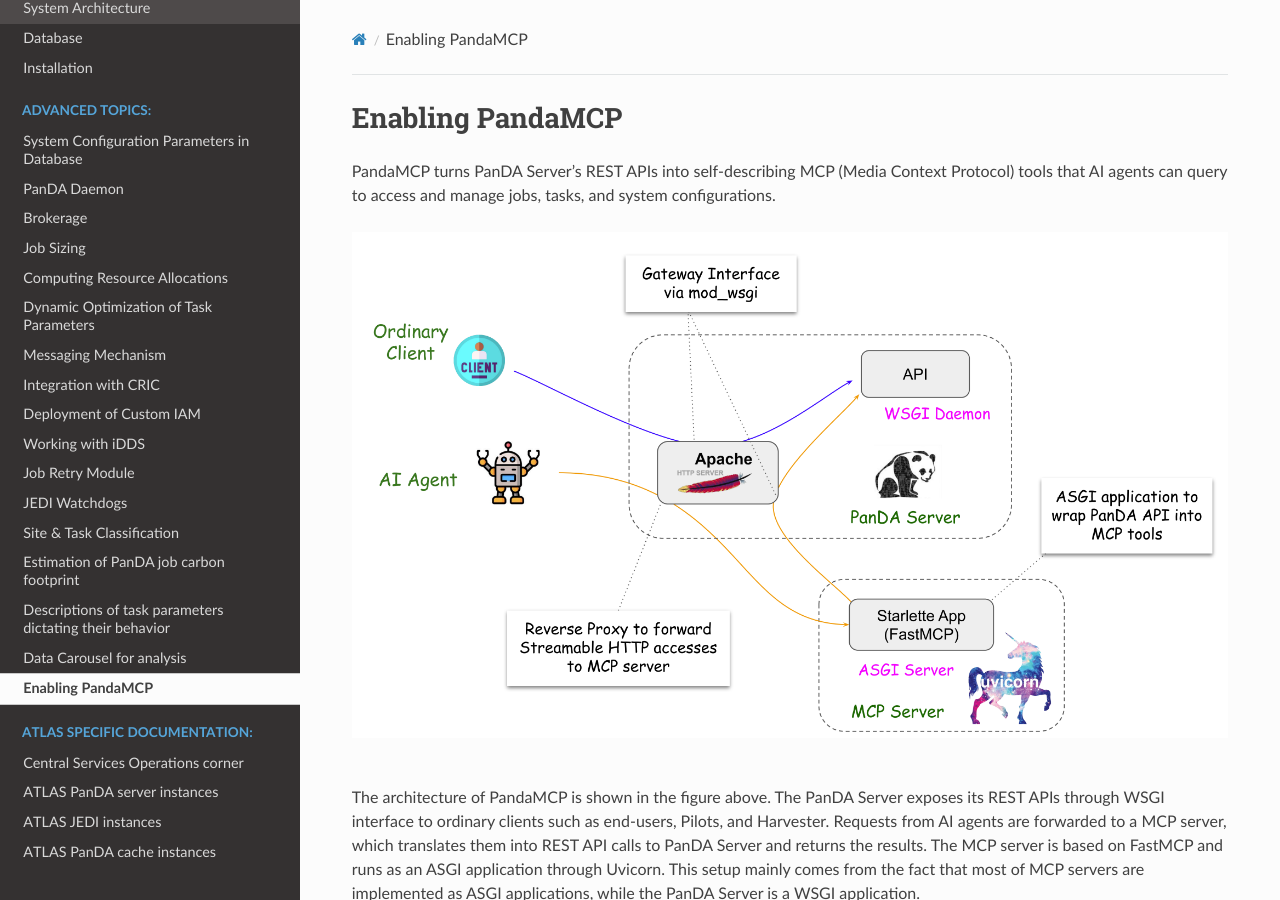
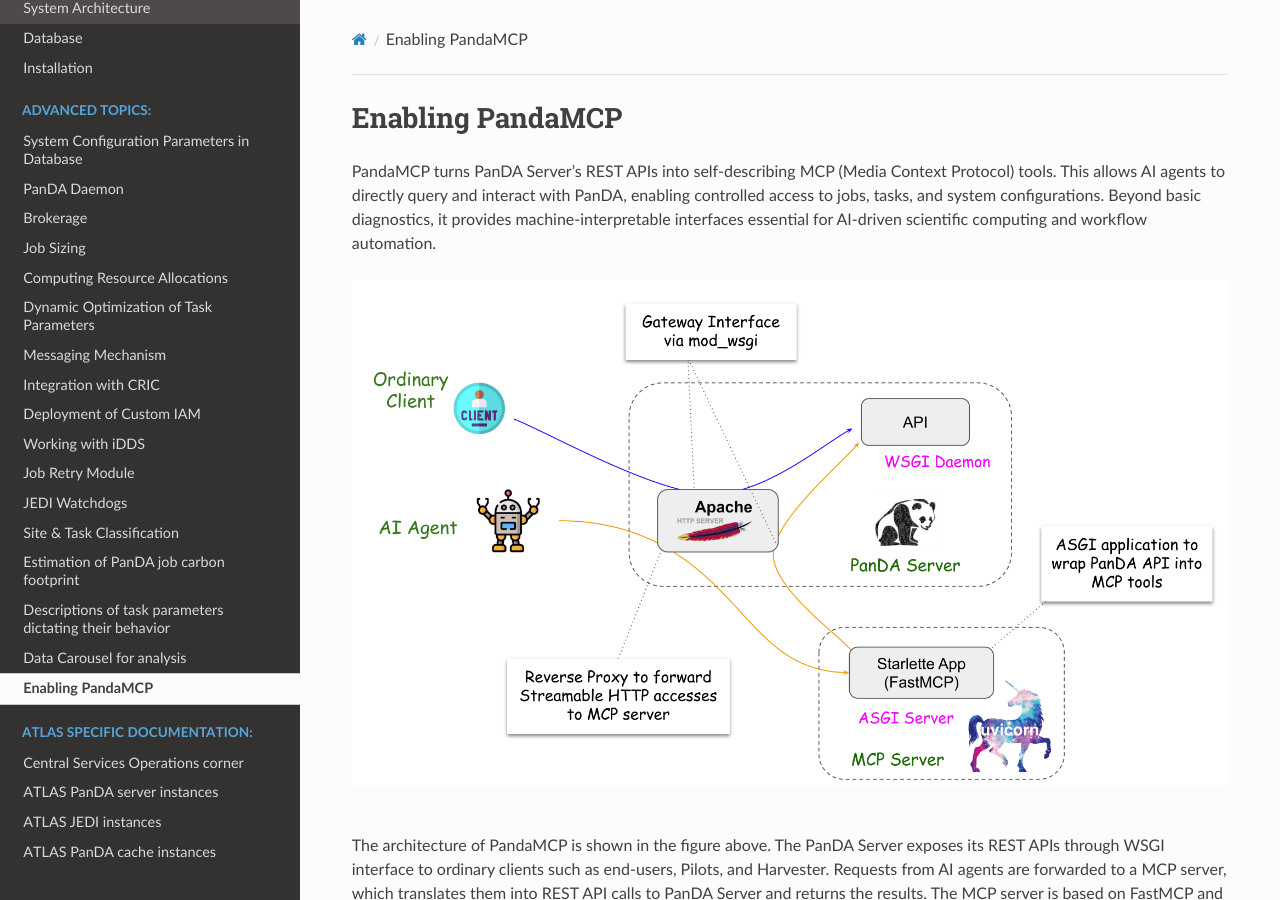
Before and after one commit to PanDAWMS/panda-docs, a Sphinx documentation site: the page built from docs/source/advanced/mcp.rst, in a window 1280 px wide and 900 px high. Built offline with Sphinx 7.4.7 and the Read the Docs theme 3.1.0, drawn with Linux system fonts in a browser that asks for light colours; pages that are not in the unit, such as notebooks, are missing from menus.

Commit message:
Enhance description of PandaMCP functionality
Clarified the capabilities of PandaMCP, emphasizing its role in AI-driven scientific computing and workflow automation.

```diff
--- a/docs/source/advanced/mcp.rst
+++ b/docs/source/advanced/mcp.rst
@@ -2,8 +2,10 @@
 Enabling PandaMCP
 ======================
 
-PandaMCP turns PanDA Server's REST APIs into self-describing MCP (Media Context Protocol) tools that AI agents can query to access and manage jobs,
-tasks, and system configurations.
+PandaMCP turns PanDA Server's REST APIs into self-describing MCP (Media Context Protocol) tools.
+This allows AI agents to directly query and interact with PanDA, enabling controlled access to jobs, tasks, and system configurations.
+Beyond basic diagnostics, it provides machine-interpretable interfaces essential for AI-driven scientific computing and workflow automation.
+
 
 .. figure:: images/panda_mcp.png
   :align: center
```
